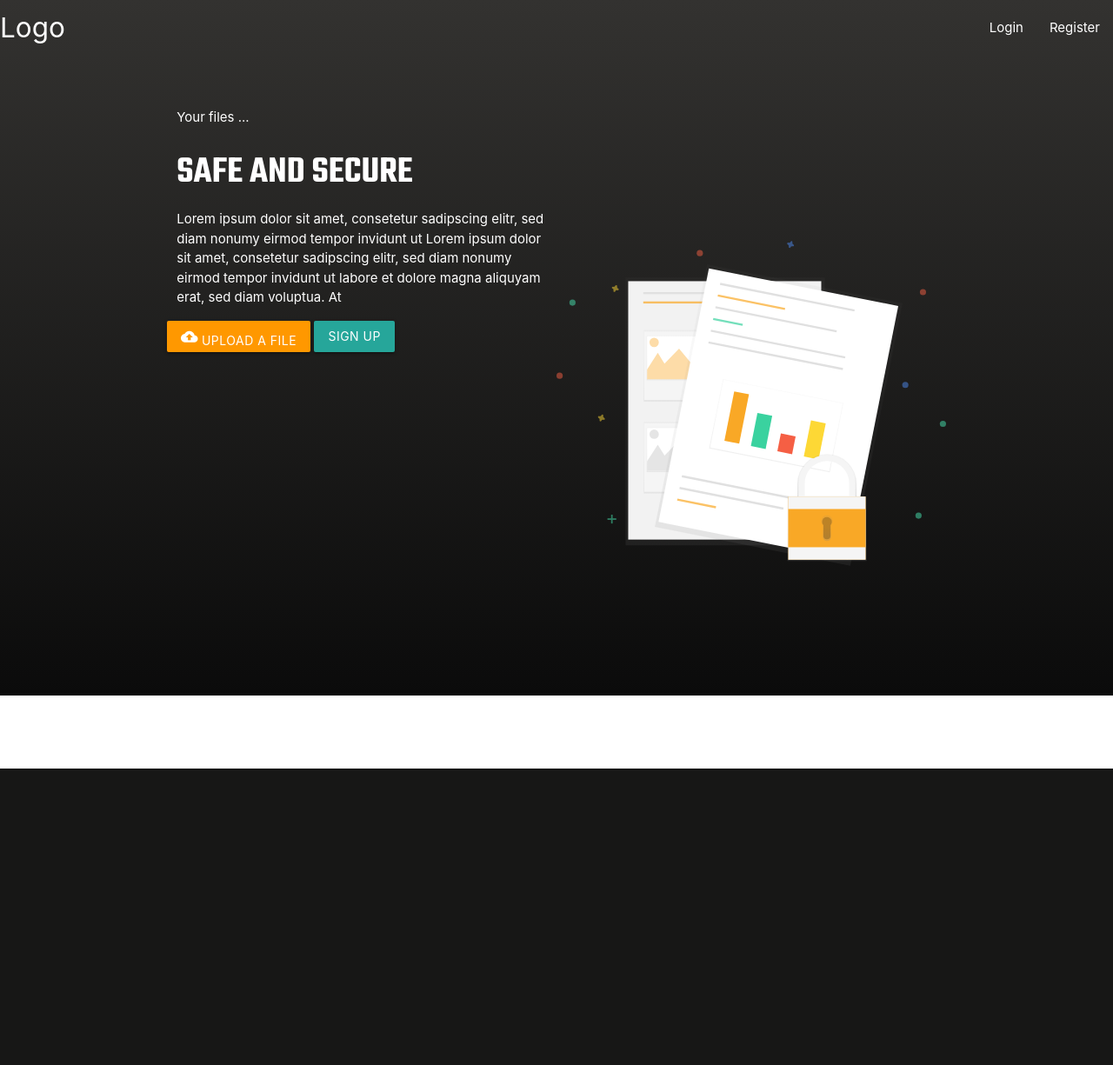
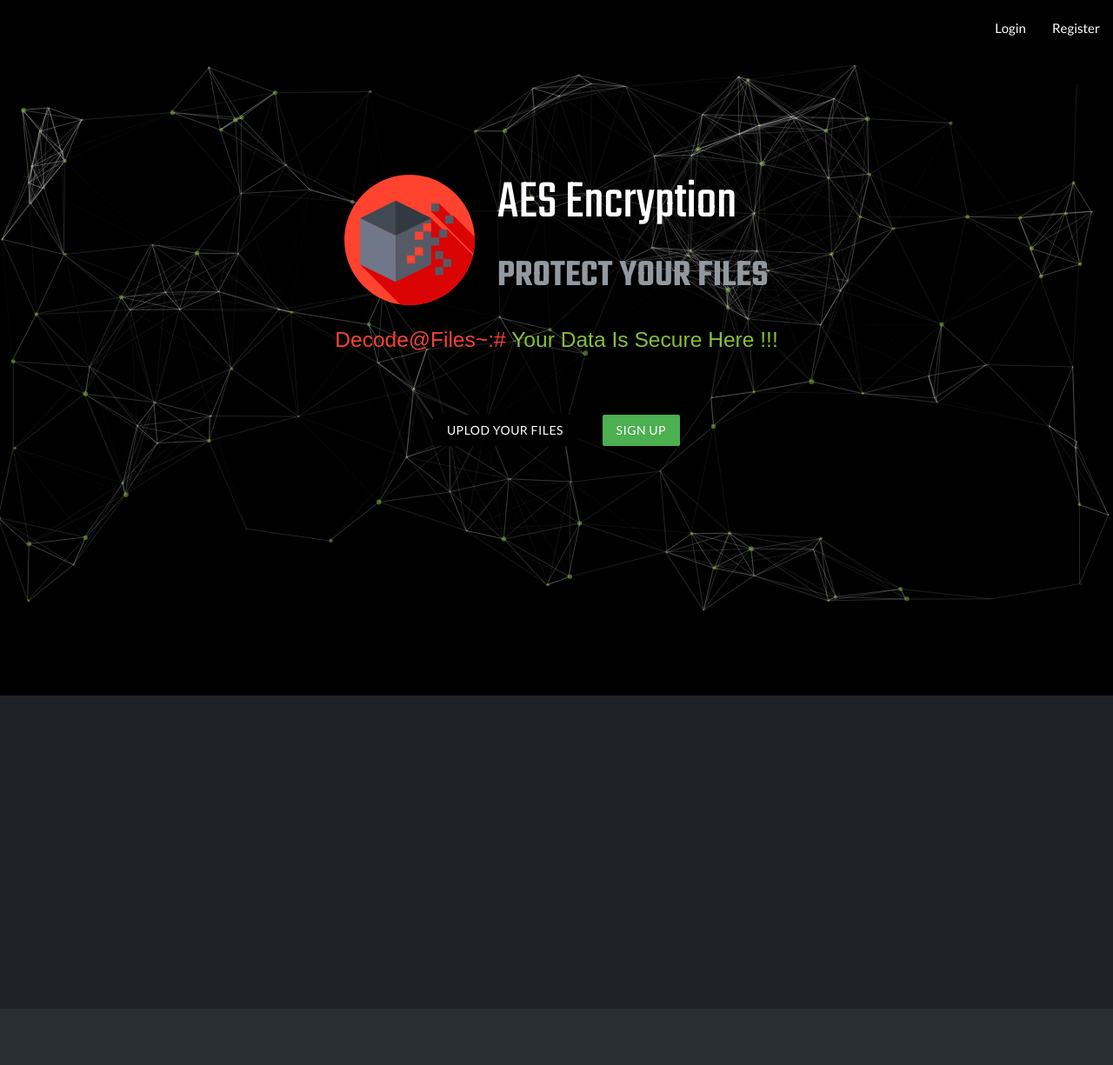
Before and after one commit to jithin0000/pocketencryption, a Django app: page / in a window 1280 px wide. Shown: the top 1225 px of the page at 87% size. Before the commit the page ends 884 px from the top, so only its background shows below. Run offline with Django 3.2, Linux system fonts and the light colour scheme; some libraries are stand-ins or nearby versions.

Commit message:
design updated

```diff
--- /dev/null
+++ b/home/templates/base/features.html
@@ -0,0 +1,24 @@
+{% load static %}
+<section id="features">
+
+    <div class="row">
+        <div class="col s12 center">
+            <h3 class="white-text">FEATURES</h3>
+        </div>
+    </div>
+    <div class="row mt-5 white-text">
+        <div class="col s6">
+            <div class="feature-item">
+                <i class="material-icons feature-icon">add</i>
+                <div class="feature-content ml-2">
+                    <div class="item-text">Cross PlatForm</div>
+                    <p>One of the top advantages of modern encryption technology is that you can apply it to all or most
+                        of the tech devices you use.</p>
+                </div>
+
+            </div>
+        </div>
+
+    </div>
+
+</section>
--- /dev/null
+++ b/home/templates/base/patners.html
@@ -0,0 +1,2 @@
+{% load static %}
+<section id="patner-section" ></section>
--- /dev/null
+++ b/home/templates/base/video-sec.html
@@ -0,0 +1,29 @@
+{% load static %}
+
+<section id="video-sec">
+    <div class="row ">
+        <div class="col s6 mt-5">
+            <h3 class="white-text">About Triple Des Encryptioin</h3>
+            <p class="white-text">
+                In cryptography, Triple DES (3DES or TDES), officially the Triple Data Encryption Algorithm (TDEA or
+                Triple DEA), is a symmetric-key block cipher, which applies the DES cipher algorithm three times to each
+                data block. The Data Encryption Standard's (DES) 56-bit key is no longer considered adequate in the face
+                of modern cryptanalytic techniques and supercomputing power. However, an adapted version of DES, Triple
+                DES (3DES), uses the same algorithm to produce a more secure encryption.
+            </p>
+
+            <div class="row">
+                    <a href="{% url 'register' %}" class="btn black white-text ml-2">join now</a>
+            </div>
+        </div>
+        <div class="col s6 mt-5">
+            <div class="ml-5">
+                <iframe width="560" height="315" src="https://www.youtube.com/embed/2O4dsChgcg8" frameborder="0"
+                        allow="accelerometer; autoplay; encrypted-media; gyroscope; picture-in-picture"
+                        allowfullscreen></iframe>
+            </div>
+        </div>
+    </div>
+
+
+</section>
--- a/home/templates/home/home.html
+++ b/home/templates/home/home.html
@@ -1,40 +1,56 @@
 {% extends 'base/base.html' %}
-
+{% load static %}
 
 {% block content %}
 
     <section id="header">
         {% include 'base/navbar.html' %}
-	<div class="container">
-		<div class="row my-auto">
-			<div class="col s6 mt-5">
-				<p>Your files ...</p>
-				<h3 class="title">Safe and secure</h3>
-				<p>Lorem ipsum dolor sit amet, consetetur sadipscing elitr, sed diam nonumy eirmod tempor invidunt
-					ut
-					Lorem ipsum dolor sit amet, consetetur sadipscing elitr, sed diam nonumy eirmod tempor invidunt
-					ut labore et dolore magna aliquyam erat, sed diam voluptua. At
-				</p>
+        <div id="particles-js">
+        </div>
+        <div class="content">
+            <div class="top">
+                <img src="{% static 'assets/bg/hack.svg' %}" width="150px" height="150px" alt="">
+                <div class="right-text ml-2">
+                    <h1>AES Encryption</h1>
+                    <h3 class="secondary-txt">Protect Your Files</h3>
+                </div>
+            </div>
+            <div class="bottom">
+                <h5><span class="red-text">Decode@Files~:# </span> <span id="anim-text">%$%^d##mklweyroi$%^^*14{](&%#@789*9*^54112sd#$%%! </span>
+                </h5>
+            </div>
 
+            <div class="mt-5">
                 <div class="row">
-					<a class="btn btn-medium orange" href="{% url 'add_file' %}">
-						<i class="material-icons">cloud_upload</i>
-						upload a file </a>
-					<a class="btn " href="{% url 'register' %}">sign up</a>
+                    <div class="center">
+
+                        <a href="{% url 'file_list' %}" class="btn black white-text">Uplod your files</a>
+                        <a href="{% url 'register' %}" class="btn green white-text ml-2">sign up</a>
                     </div>
                 </div>
 
-			<div class="col s6 bg-first">
             </div>
         </div>
-	</div>
+
     </section>
-<section>
-
-	<div class="container">
-		<div class="row">
-		</div>
-	</div>
-</section>
+    {% include 'base/patners.html' %}
+    {% include 'base/video-sec.html' %}
+    {% include 'base/features.html' %}
 
 {% endblock %}
+
+{% block js %}
+
+    <script>
+        gsap.registerPlugin(TextPlugin)
+        let timeLine = gsap.timeline()
+        timeLine.to('#anim-text', 4, {
+            text: {value: "Your Data Is Secure Here !!!", padSpace: false},
+            ease: Linear.easeNone
+        })
+            .to('#anim-text', 1, {color: '#86C03C'});
+
+
+    </script>
+
+{% endblock %}
--- a/static/css/style.css
+++ b/static/css/style.css
@@ -1,12 +1,15 @@
-@import url('https://fonts.googleapis.com/css?family=Teko:600&display=swap');
+@import url('https://fonts.googleapis.com/css2?family=Lato&family=Teko:wght@400;600&display=swap');
 html{
 	margin:0;
 	padding:0;
 
 }
 
-h1,h2,h3,h4,h5,h6{
-
+body{
+	font-family: 'Lato', sans-serif;
+}
+h1,h2,h3{
+	margin-top: 8px !important;
 	font-family:'Teko';
 }
 
@@ -18,19 +21,95 @@ text-transform:uppercase;
 	margin-top: 5%;
 }
 
-#header{
-width:100%;
-height:100vh;
-background: linear-gradient(0deg, rgba(11,11,11,1) 0%, rgba(51,50,48,1) 100%);
-color: white;
+#header {
+	width: 100%;
+	height: 100vh;
+	background: black;
+	color: white;
+	position: relative;
 }
 
-.bg-first{
+.content {
+	position: absolute;
+	height: 100%;
+	width: 100%;
+	top: 0;
+	left: 0;
+	/*padding-left: 45%;*/
+	padding-top: 15%;
+}
 
-	width:100%;
-	height: 100vh;
-	background-image:url('/static/assets/bg/first_bg.svg');
-	background-position: center center;
-	background-size: contain;
-	background-repeat: no-repeat;
+.ml-2{
+	margin-left: 2%;
 }
+
+/*-------- home page html -----------*/
+
+.top{
+	display: flex;
+	justify-content: center;
+	align-items: center;
+	width: 100%;
+}
+
+.bottom{
+	display: flex;
+	justify-content: center;
+	align-items: center;
+	font-family: sans-serif;
+}
+.secondary-txt {
+	font-weight: bold;
+	color: #929AA0;
+	text-transform: uppercase;
+	size: 2em;
+}
+
+
+/*------------patner section --------------*/
+
+#patner-section {
+	height: 45vh;
+	background-color: #1E2125;
+}
+
+
+/*--- youtube video section -------*/
+
+#video-sec {
+	height: 80vh;
+	background-color: #292E33;
+	padding: 5%;
+}
+#video-sec.video-content {
+	height: 100%;
+	width: 100%;
+}
+
+
+/*----- features section -----*/
+
+#features {
+	height: 80vh;
+	background-color: #1E2125;
+	padding:5%;
+}
+#features .feature-icon {
+	color: #5b80b2;
+	margin-top: 5px;
+	font-weight: bold;
+	font-size: 35px;
+	padding-left: 25px;
+}
+
+#features .feature-item {
+	display: flex;
+	/*align-items: center;*/
+
+	text-transform: capitalize;
+}
+.item-text {
+	font-family: Teko;
+	font-weight: bold;
+	font-size: 30px;
+}
--- /dev/null
+++ b/static/js/particle.js
@@ -0,0 +1,49 @@
+ particlesJS("particles-js", {
+            "particles": {
+                "number": {"value": 200, "density": {"enable": true, "value_area": 980}},
+                "color": {"value": "#86C03C"},
+                "shape": {
+                    "type": "circle",
+                    "stroke": {"width": 0, "color": "#86C03C"},
+                    "polygon": {"nb_sides": 5},
+                    "image": {"src": "img/github.svg", "width": 100, "height": 100}
+                },
+                "opacity": {
+                    "value": 0.5,
+                    "random": false,
+                    "anim": {"enable": false, "speed": 1, "opacity_min": 0.1, "sync": false}
+                },
+                "size": {
+                    "value": 3,
+                    "random": true,
+                    "anim": {"enable": false, "speed": 40, "size_min": 0.1, "sync": false}
+                },
+                "line_linked": {"enable": true, "distance": 150, "color": "#ffffff", "opacity": 0.4, "width": 1},
+                "move": {
+                    "enable": true,
+                    "speed": 2.5,
+                    "direction": "right",
+                    "random": false,
+                    "straight": false,
+                    "out_mode": "out",
+                    "bounce": false,
+                    "attract": {"enable": false, "rotateX": 600, "rotateY": 1200}
+                }
+            },
+            "interactivity": {
+                "detect_on": "canvas",
+                "events": {
+                    "onhover": {"enable": false, "mode": "repulse"},
+                    "onclick": {"enable": true, "mode": "push"},
+                    "resize": true
+                },
+                "modes": {
+                    "grab": {"distance": 400, "line_linked": {"opacity": 1}},
+                    "bubble": {"distance": 400, "size": 40, "duration": 2, "opacity": 8, "speed": 3},
+                    "repulse": {"distance": 200, "duration": 0.4},
+                    "push": {"particles_nb": 4},
+                    "remove": {"particles_nb": 2}
+                }
+            },
+            "retina_detect": true
+        });
--- a/templates/base/base.html
+++ b/templates/base/base.html
@@ -3,12 +3,12 @@
 <html>
 
 <head>
-	<meta charset="UTF-8" />
-	<meta name="viewport" content="width=device-width" />
+    <meta charset="UTF-8"/>
+    <meta name="viewport" content="width=device-width"/>
     <title>Pocket Certificate</title>
 
     <link rel="stylesheet" href="https://cdnjs.cloudflare.com/ajax/libs/materialize/1.0.0/css/materialize.min.css">
-
+    <script src="https://cdn.jsdelivr.net/npm/particles.js@2.0.0/particles.min.js"></script>
     <link href="https://fonts.googleapis.com/icon?family=Material+Icons" rel="stylesheet">
 
     <link rel="stylesheet" href="{% static 'css/style.css' %}" type="text/css" media="screen" title="no title"
@@ -30,7 +30,6 @@
 {% block content %}
 {% endblock %}
 
-
 <script src="https://cdnjs.cloudflare.com/ajax/libs/materialize/1.0.0/js/materialize.min.js"></script>
 
 
@@ -40,9 +39,15 @@
         var instances = M.FormSelect.init(elems, {});
     });
 </script>
-    <script src="https://code.jquery.com/jquery-3.5.0.js" integrity="sha256-r/AaFHrszJtwpe+tHyNi/XCfMxYpbsRg2Uqn0x3s2zc=" crossorigin="anonymous"></script>
+<script src="https://code.jquery.com/jquery-3.5.0.js" integrity="sha256-r/AaFHrszJtwpe+tHyNi/XCfMxYpbsRg2Uqn0x3s2zc="
+        crossorigin="anonymous"></script>
+<script src="https://cdnjs.cloudflare.com/ajax/libs/gsap/3.2.6/gsap.min.js"></script>
+<script src="https://cdnjs.cloudflare.com/ajax/libs/gsap/3.2.6/TextPlugin.min.js"></script>
 
+<script src="{% static 'js/particle.js' %}" ></script>
 {% block js %}
+    <script>
+    </script>
 
 {% endblock %}
 
--- a/templates/base/navbar.html
+++ b/templates/base/navbar.html
@@ -1,6 +1,6 @@
 <nav class="z-depth-0 transparent">
     <div class="nav-wrapper z-depth-0">
-        <a href="#" class="brand-logo">Logo</a>
+{#        <a href="#" class="brand-logo">Logo</a>#}
         <ul id="nav-mobile" class="right z-depth-0 hide-on-med-and-down">
             <li><a href="{% url 'login' %}">Login</a></li>
             <li><a href="{% url 'register' %}">Register</a></li>
```
Also changed, not shown: encryptedfile/forms.py (+8 -0 lines), encryptedfile/views.py (+4 -4 lines), static/assets/bg/hack.svg (added), static/assets/bg/key.svg (added), 1 other file. Lines whose indentation alone changed are shown as unchanged.
